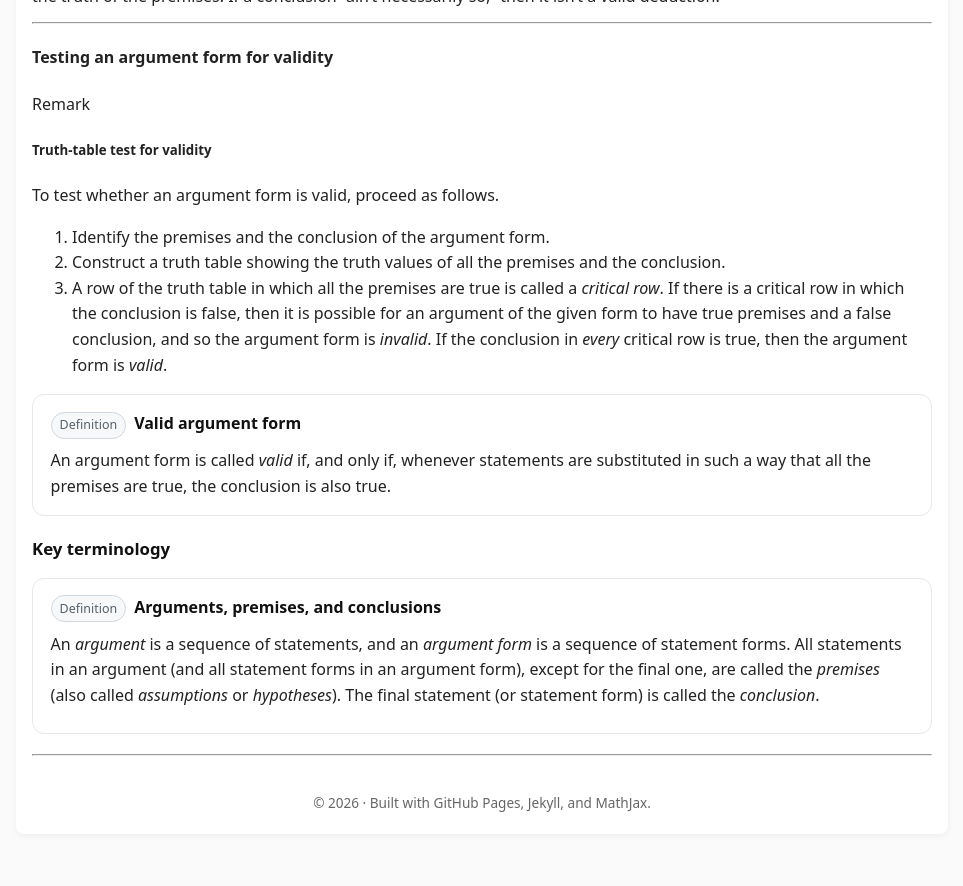
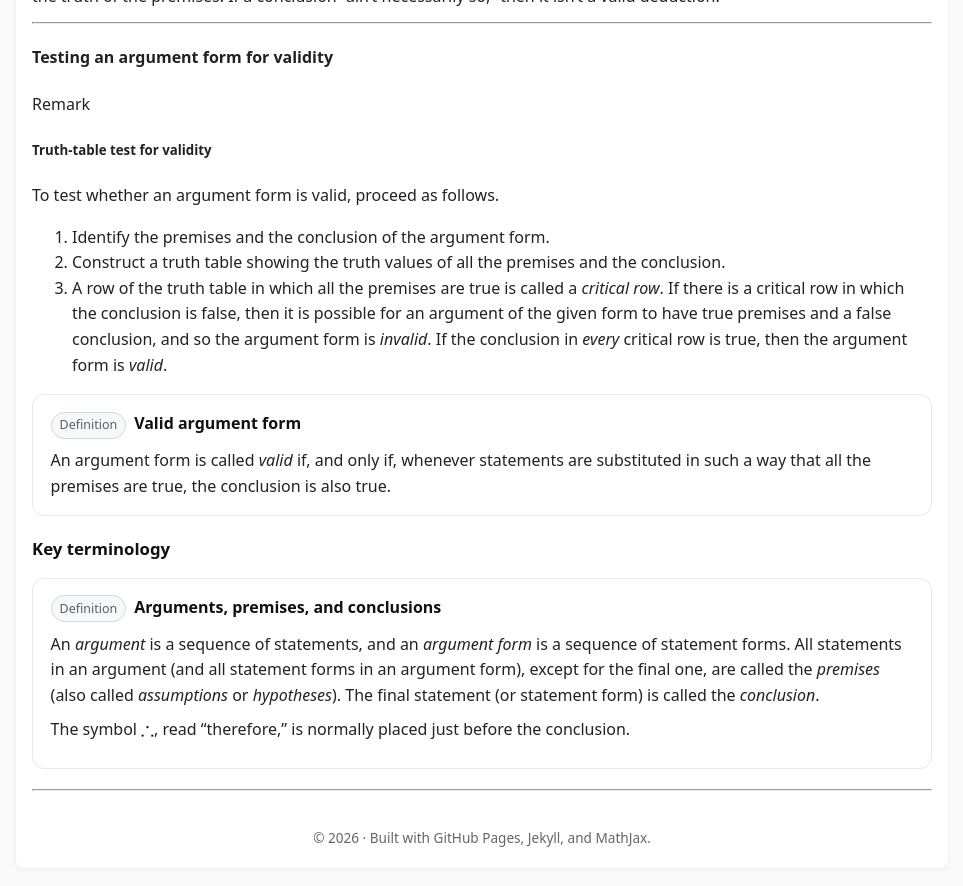
Before and after one commit to SaleemKamaludin/SaleemKamaludin.github.io, a Jekyll site: the page built from courses/comp1604/lecture-notes/lecture-01/index.md, in a window 1280 px wide and 900 px high, scrolled down 1351 px. Shown: the top 886 px of the window, without its empty margins (158-1121 px from the left). Built offline with Jekyll 4.4.1, drawn with Linux system fonts in a browser that asks for light colours.

Commit message:
Update index.md

```diff
--- a/courses/comp1604/lecture-notes/lecture-01/index.md
+++ b/courses/comp1604/lecture-notes/lecture-01/index.md
@@ -488,3 +488,13 @@ permalink: /courses/comp1604/lecture-notes/lecture-01/
       the <em>premises</em> (also called <em>assumptions</em> or <em>hypotheses</em>).
       The final statement (or statement form) is called the <em>conclusion</em>.
     </p>
+
+
+
+
+
+
+
+ <p>
+      The symbol \( \therefore \), read “therefore,” is normally placed just before the conclusion.
+    </p>
```
